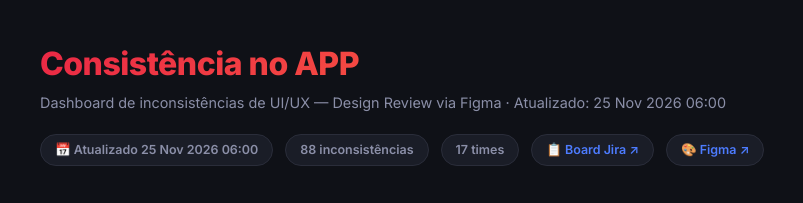
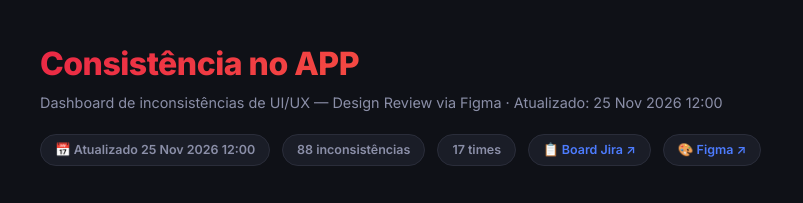
Before and after one commit to jaquelineantunes-ifood/consistencia-app-dashboard, a plain HTML site: page index.html in a window 1280 px wide. Shown: the top 203 px of the page, 0-803 px from the left. Drawn offline with Linux system fonts and the light colour scheme.

```diff
--- a/index.html
+++ b/index.html
@@ -78,10 +78,10 @@
   <div class="header">
     <div>
       <h1>Consistência no APP</h1>
-      <p class="header-sub">Dashboard de inconsistências de UI/UX — Design Review via Figma · Atualizado: 25 Nov 2026 06:00</p>
+      <p class="header-sub">Dashboard de inconsistências de UI/UX — Design Review via Figma · Atualizado: 25 Nov 2026 12:00</p>
     </div>
     <div class="header-meta">
-      <span class="badge">📅 Atualizado 25 Nov 2026 06:00</span>
+      <span class="badge">📅 Atualizado 25 Nov 2026 12:00</span>
       <span class="badge">88 inconsistências</span>
       <span class="badge">17 times</span>
       <span class="badge"><a href="https://ifood.atlassian.net/jira/software/c/projects/SWCONAP/boards/4479" target="_blank">📋 Board Jira ↗</a></span>
```
